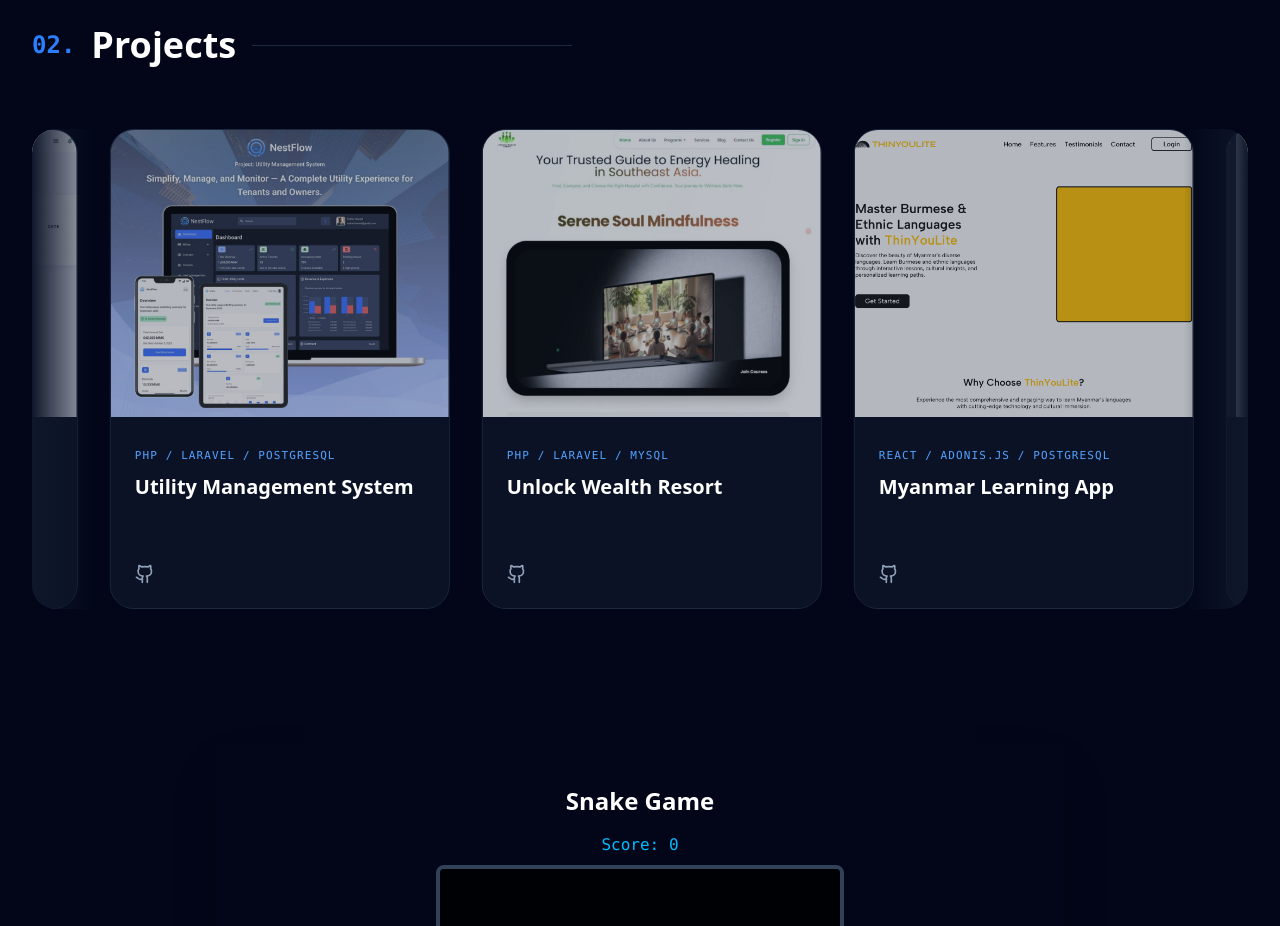
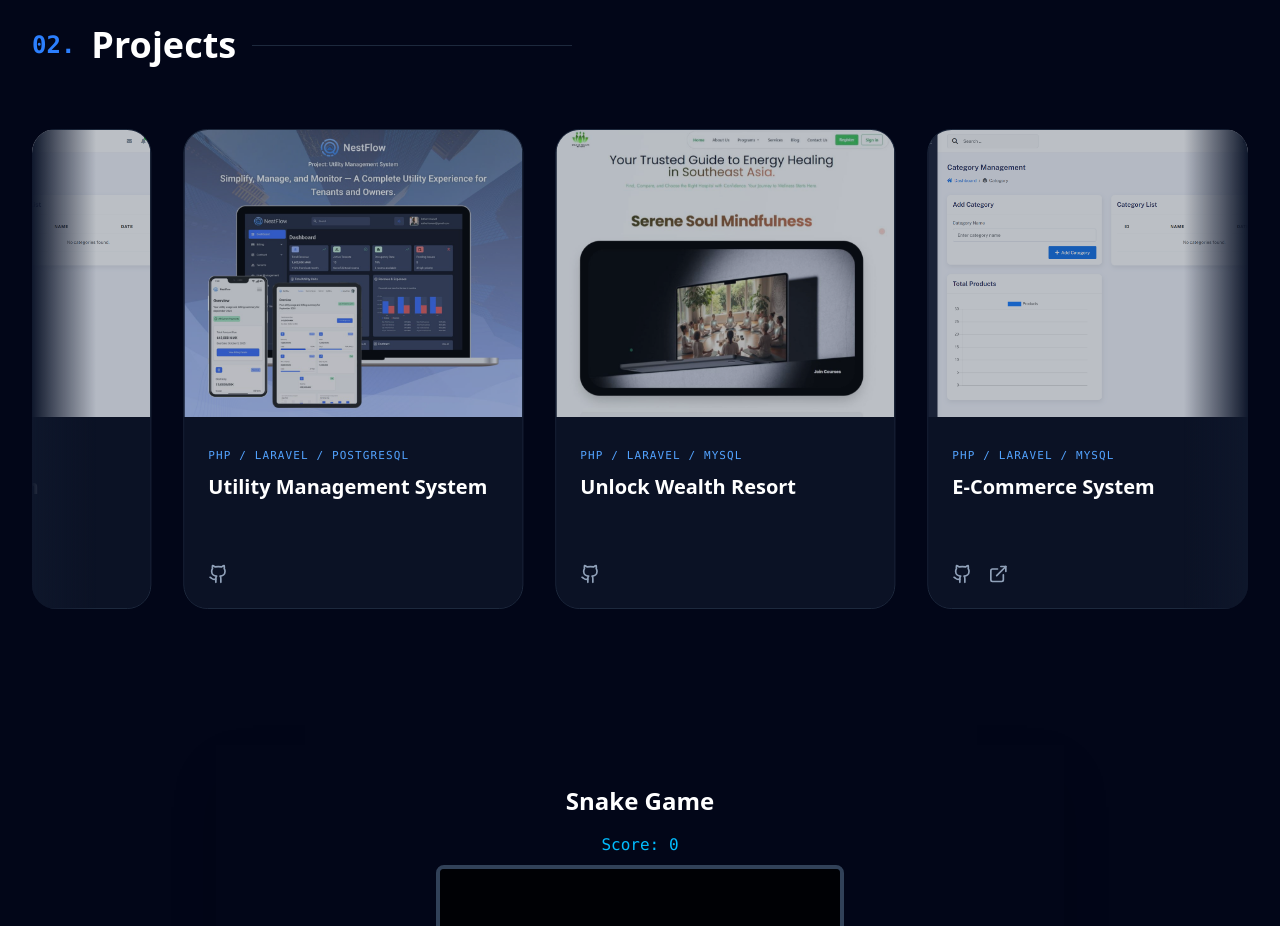
Before and after one commit to AungMinKo-tech/aungminko-portfolio, a React (Vite) app: page / in a window 1280 px wide. Shown: the part 1680-2606 px from the top of the page. Built offline with nearby package versions, Linux system fonts and the light colour scheme.

Commit message:
feat:add_demo_project

```diff
--- a/src/components/features/Project.jsx
+++ b/src/components/features/Project.jsx
@@ -12,6 +12,7 @@ const Projects = () => {
       tech: "PHP / Laravel / MySQL",
       image: AdminDashboard,
       github: "https://github.com/AungMinKo-tech/E_commerce-system",
+      demo: "https://independent-sean-onetechmm-e7f5fcb4.koyeb.app",
     },
     {
       title: "Utility Management System",
@@ -25,12 +26,6 @@ const Projects = () => {
       tech: "PHP / Laravel / MySQL",
       image: Yoga,
       github: "https://github.com/AungMinKo-tech/laravel_yoga_api",
-    },
-    {
-      title: "Myanmar Learning App",
-      tech: "React / Adonis.js / PostgreSQL",
-      image: MyanmarLearning,
-      github: "https://github.com/AungMinKo-tech/myanmar_learning_website",
     },
   ];
 
@@ -111,9 +106,22 @@ const ProjectCard = ({ project }) => (
             target="_blank"
             rel="noreferrer"
             className="text-slate-400 hover:text-white transition-colors"
+            title="View Code"
           >
             <Github size={20} />
           </a>
+
+          {project.demo && (
+            <a
+              href={project.demo}
+              target="_blank"
+              rel="noreferrer"
+              className="text-slate-400 hover:text-blue-400 transition-colors"
+              title="Live Demo"
+            >
+              <ExternalLink size={20} />
+            </a>
+          )}
         </div>
       </div>
     </div>
```
